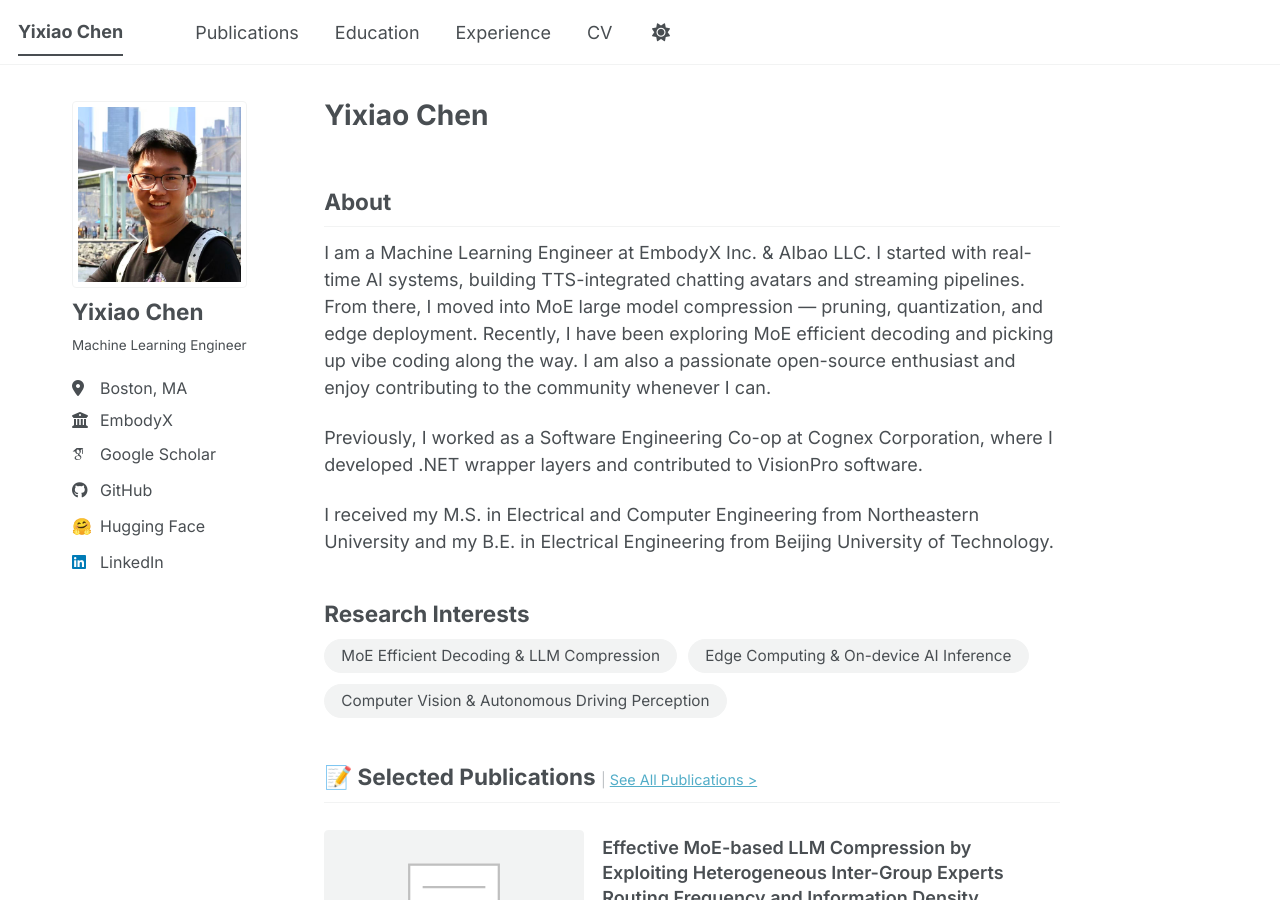
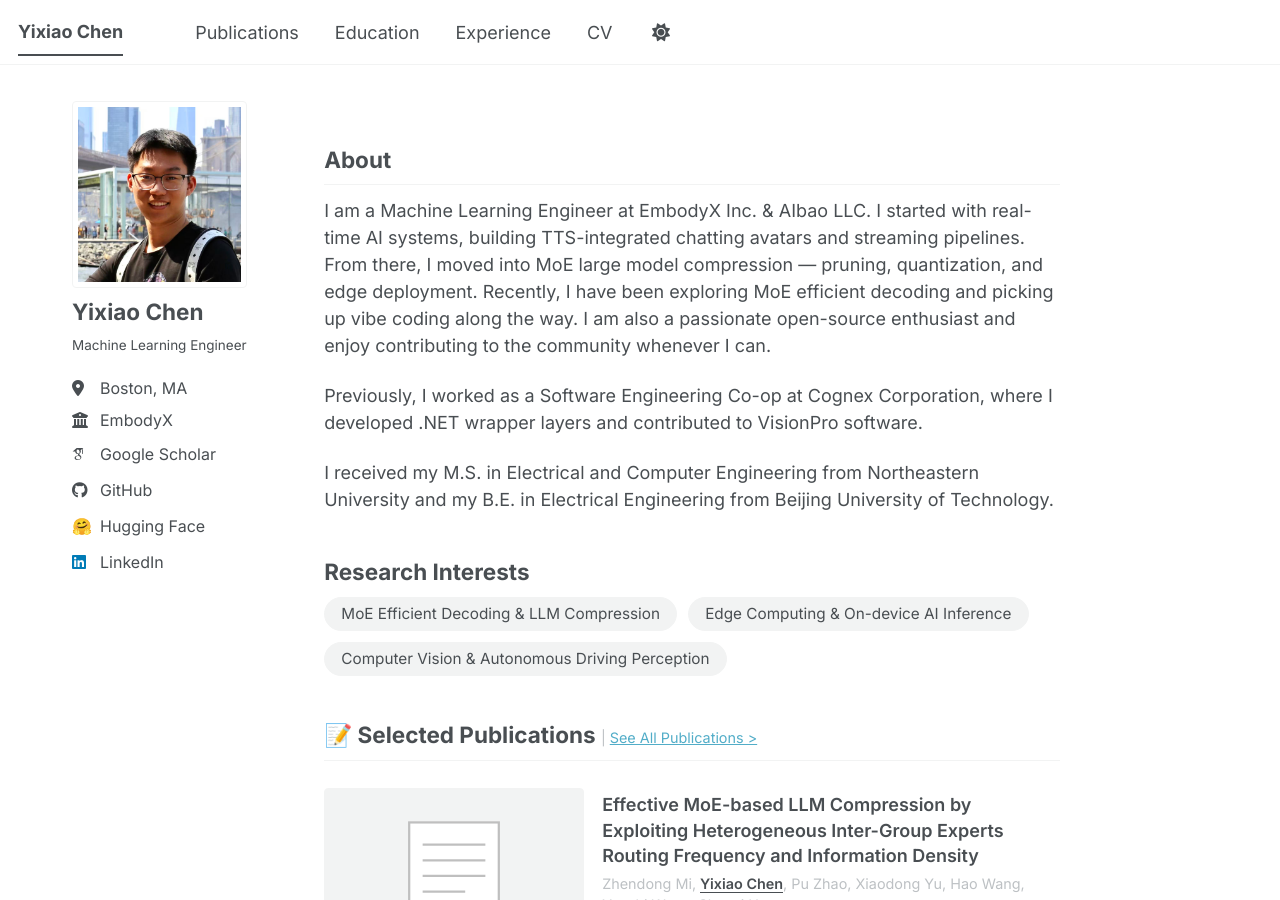
Before and after one commit to Bobchenyx/Bobchenyx.github.io, a Jekyll site: the page built from _pages/about.md, in a window 1280 px wide and 900 px high. Built offline with Jekyll 4.4.1, drawn with Linux system fonts in a browser that asks for light colours; some web fonts are replaced; a script bundle is joined from its source files by our own code; library files that are not in the unit come from our copies.

Commit message:
Remove homepage title heading
Drop the `title` front-matter key so the layout emits no <h1> at all,
per preference. This also keeps the empty-<h1> bug fixed since the
heading element is no longer rendered.

Assisted by Claude Code

```diff
--- a/_pages/about.md
+++ b/_pages/about.md
@@ -1,6 +1,5 @@
 ---
 permalink: /
-title: "Yixiao Chen"
 author_profile: true
 redirect_from:
   - /about/
```
